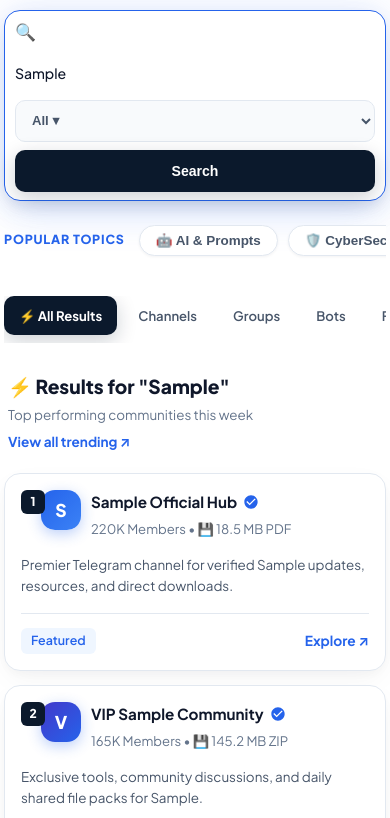
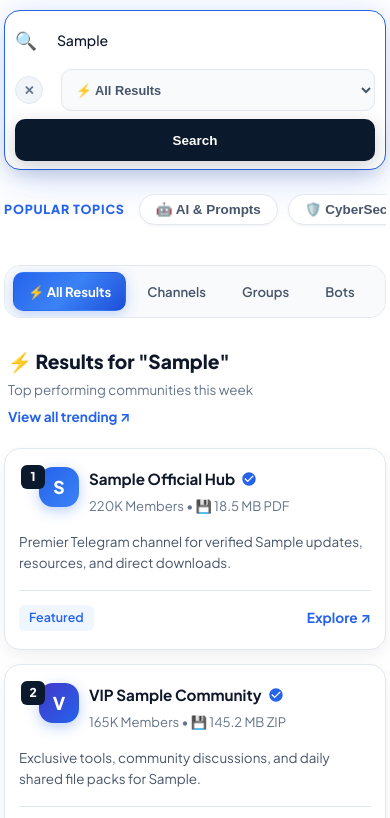
Before and after one commit to abcd-90/TeleSearcherPro, a website: page search_ext_iframe.html in a window 390 px wide. Both pictures are taken after typing "Sample" into the empty fields and a click on the button "Search". Shown: the top 818 px of the page. Drawn offline with Linux system fonts and the light colour scheme.

Commit message:
fix: resolve about:blank redirect, prevent empty search state, and elevate mobile search UI

```diff
--- a/search_ext_iframe.html
+++ b/search_ext_iframe.html
@@ -4,8 +4,6 @@
   <meta charset="UTF-8">
   <meta name="viewport" content="width=device-width, initial-scale=1.0">
   <title>TeleSearch Engine Search Frame</title>
-  <!-- Force external links to open in a new tab to avoid iframe blocking -->
-  <base target="_blank">
   <link rel="stylesheet" href="css/telesearch.css">
   <script src="js/security.js" defer></script>
 
@@ -44,6 +42,7 @@
       box-shadow: 0 10px 30px rgba(15, 23, 42, 0.05);
       margin-bottom: 24px;
       transition: all var(--transition-normal);
+      position: relative;
     }
 
     .ts-search-input-group:focus-within {
@@ -52,11 +51,12 @@
     }
 
     .ts-search-icon {
-      color: var(--text-muted);
+      color: var(--primary-blue);
       font-size: 1.2rem;
       margin-right: 12px;
       display: flex;
       align-items: center;
+      flex-shrink: 0;
     }
 
     .ts-main-input {
@@ -65,13 +65,39 @@
       border: none;
       outline: none;
       color: var(--text-primary);
-      font-size: 1.1rem;
+      font-size: 1.05rem;
       font-family: var(--font-sans);
       font-weight: 500;
+      min-width: 0;
     }
 
     .ts-main-input::placeholder {
       color: var(--text-muted);
+    }
+
+    .ts-clear-input-btn {
+      background: #F1F5F9;
+      border: 1px solid var(--border-subtle);
+      color: var(--text-muted);
+      width: 28px;
+      height: 28px;
+      border-radius: 50%;
+      display: inline-flex;
+      align-items: center;
+      justify-content: center;
+      font-size: 0.8rem;
+      font-weight: 700;
+      cursor: pointer;
+      margin-right: 10px;
+      transition: all var(--transition-fast);
+      flex-shrink: 0;
+      padding: 0;
+    }
+
+    .ts-clear-input-btn:hover {
+      background: var(--accent-rose);
+      color: #ffffff;
+      border-color: var(--accent-rose);
     }
 
     .ts-category-dropdown {
@@ -85,6 +111,12 @@
       outline: none;
       cursor: pointer;
       margin-right: 10px;
+      transition: all var(--transition-fast);
+    }
+
+    .ts-category-dropdown:hover, .ts-category-dropdown:focus {
+      border-color: var(--border-highlight);
+      color: var(--primary-blue);
     }
 
     .ts-category-dropdown option {
@@ -106,6 +138,7 @@
       display: inline-flex;
       align-items: center;
       gap: 8px;
+      flex-shrink: 0;
     }
 
     .ts-search-btn-primary:hover {
@@ -114,21 +147,9 @@
       box-shadow: 0 8px 25px rgba(11, 25, 44, 0.3);
     }
 
-    /* Google CSE Search Component Styling Overrides */
-    .gcse-search, .gsc-control-cse, .gsc-control-wrapper-cse,
-    .gsc-results-wrapper-visible, .gsc-results-wrapper-overlay, .gsc-wrapper {
-      width: 100% !important;
-      max-width: 1000px !important;
-      margin: 0 auto !important;
-      background-color: transparent !important;
-      border: none !important;
-      padding: 0 !important;
-    }
-
-    .gsc-search-box-tools, .gsc-search-box {
-      margin: 0 auto 24px auto !important;
-      max-width: 900px !important;
-      width: 100% !important;
+    /* Hide Native Google CSE Search Bar completely so only unified search bar is visible */
+    .gsc-search-box-tools, .gsc-search-box, form.gsc-search-box, table.gsc-search-box {
+      display: none !important;
     }
 
     /* Light Input Box for Google CSE */
@@ -521,42 +542,46 @@
       .ts-search-input-group {
         padding: 10px 12px;
         flex-wrap: wrap;
-        gap: 8px;
+        gap: 10px;
         border-radius: var(--radius-md);
       }
       .ts-search-icon {
         display: flex;
-        font-size: 1.05rem;
+        font-size: 1.1rem;
       }
       .ts-main-input {
         font-size: 0.94rem;
-        flex: 1 1 calc(100% - 32px);
-        width: calc(100% - 32px);
-        min-height: 38px;
+        flex: 1 1 calc(100% - 75px);
+        min-height: 42px;
       }
       .ts-category-dropdown {
         font-size: 0.82rem;
         padding: 10px 12px;
         margin-right: 0;
-        flex: 1;
+        flex: 1 1 45%;
         min-height: 42px;
+        border-radius: var(--radius-sm);
       }
       .ts-search-btn-primary {
-        padding: 10px 18px;
+        padding: 10px 16px;
         font-size: 0.88rem;
-        flex: 1;
+        flex: 1 1 45%;
         justify-content: center;
         min-height: 42px;
+        border-radius: var(--radius-sm);
       }
       .category-tabs-bar {
         justify-content: flex-start;
         overflow-x: auto;
         flex-wrap: nowrap;
-        padding-bottom: 8px;
+        padding: 6px 8px;
+        background: #F8FAFC;
+        border: 1px solid var(--border-subtle);
+        border-radius: var(--radius-md);
         -webkit-overflow-scrolling: touch;
         width: 100%;
         scrollbar-width: none;
-        gap: 8px;
+        gap: 6px;
       }
       .category-tabs-bar::-webkit-scrollbar {
         display: none;
@@ -572,6 +597,12 @@
         padding: 8px 14px;
         white-space: nowrap;
         min-height: 38px;
+        border-radius: var(--radius-sm);
+      }
+      .cat-tab.active {
+        background: var(--gradient-brand);
+        color: #ffffff;
+        box-shadow: 0 4px 14px rgba(37, 99, 235, 0.25);
       }
       .filter-btn-pill {
         flex-shrink: 0;
@@ -579,6 +610,7 @@
         padding: 8px 14px;
         font-size: 0.82rem;
         min-height: 38px;
+        border-radius: var(--radius-sm);
       }
       .discovery-cards-grid {
         grid-template-columns: 1fr !important;
@@ -586,8 +618,9 @@
         width: 100% !important;
       }
       .disc-card {
-        padding: 16px !important;
+        padding: 18px 14px !important;
         width: 100% !important;
+        border-radius: var(--radius-md) !important;
       }
       .disc-card-head {
         padding-left: 24px;
@@ -605,7 +638,7 @@
       }
       .ts-card-action-btn, .ts-copy-btn, .ts-bookmark-btn {
         flex: 1;
-        min-width: 110px;
+        min-width: 105px;
         text-align: center;
         justify-content: center;
         padding: 10px 12px;
@@ -622,17 +655,20 @@
     @media (max-width: 480px) {
       .ts-search-input-group {
         padding: 8px 10px;
+        gap: 8px;
       }
       .ts-main-input {
         font-size: 0.88rem;
       }
       .ts-category-dropdown {
-        width: 100%;
-        flex: 1 1 100%;
+        flex: 1 1 48%;
+        font-size: 0.8rem;
+        padding: 8px 10px;
       }
       .ts-search-btn-primary {
-        width: 100%;
-        flex: 1 1 100%;
+        flex: 1 1 48%;
+        font-size: 0.84rem;
+        padding: 8px 10px;
       }
       .discovery-title-bar {
         flex-direction: column;
@@ -664,16 +700,19 @@
     <!-- Custom Unified Search Input Group -->
     <div class="ts-search-input-group">
       <span class="ts-search-icon">🔍</span>
-      <input type="text" id="tsInlineSearchInput" class="ts-main-input" placeholder="Search channels, groups, bots, files, or topics..." onkeyup="handleInlineSearchKey(event)">
+      <input type="text" id="tsInlineSearchInput" class="ts-main-input" placeholder="Search 10M+ channels, bots, .zip, .pdf files..." onkeyup="handleInlineSearchKey(event)" oninput="handleInputTextChange(this.value)">
+      <button id="tsClearBtn" class="ts-clear-input-btn" title="Clear Search" onclick="clearSearchInput()" style="display: none;" type="button">✕</button>
       <select id="tsCatSelect" class="ts-category-dropdown" onchange="handleCatSelectChange(this.value)">
-        <option value="all">All ▾</option>
-        <option value="channels">Channels</option>
-        <option value="groups">Groups</option>
-        <option value="bots">Bots</option>
-        <option value="teledrive">Files (.zip, .apk, .pdf)</option>
-        <option value="vault">Private Vault</option>
+        <option value="all">⚡ All Results</option>
+        <option value="channels">📢 Channels</option>
+        <option value="groups">👥 Groups</option>
+        <option value="bots">🤖 Bots</option>
+        <option value="teledrive">📦 Files (.zip, .pdf)</option>
+        <option value="vault">🔐 VIP Vault</option>
       </select>
-      <button class="ts-search-btn-primary" onclick="triggerInlineSearch()">Search</button>
+      <button class="ts-search-btn-primary" onclick="triggerInlineSearch()">
+        <span>Search</span>
+      </button>
     </div>
 
     <!-- Quick Topic Search Chips Bar -->
@@ -825,10 +864,50 @@
       if (grid) grid.scrollBy({ left: 300, behavior: 'smooth' });
     }
 
+    function handleInputTextChange(val) {
+      const clearBtn = document.getElementById('tsClearBtn');
+      if (clearBtn) {
+        clearBtn.style.display = val.trim().length > 0 ? 'inline-flex' : 'none';
+      }
+      if (!val || !val.trim()) {
+        restoreDiscoveryGrid();
+      } else {
+        updateDiscoveryGrid(val);
+      }
+    }
+
+    function clearSearchInput() {
+      const mainInput = document.getElementById('tsInlineSearchInput');
+      const cseInput = document.querySelector('input.gsc-input');
+      const clearBtn = document.getElementById('tsClearBtn');
+
+      if (mainInput) mainInput.value = '';
+      if (cseInput) cseInput.value = '';
+      if (clearBtn) clearBtn.style.display = 'none';
+
+      restoreDiscoveryGrid();
+    }
+
+    function restoreDiscoveryGrid() {
+      const discoveryGrid = document.getElementById('discoveryGrid');
+      const resultsContainer = document.querySelector('.gsc-results-wrapper-visible');
+      const titleEl = document.querySelector('.discovery-title');
+
+      if (resultsContainer) {
+        resultsContainer.style.display = 'none';
+      }
+      if (discoveryGrid) {
+        discoveryGrid.style.display = 'block';
+        if (titleEl) titleEl.innerHTML = '🔥 Trending Hubs & Vaults';
+      }
+      sendHeight();
+    }
+
     function searchTopicQuery(query) {
       const mainInput = document.getElementById('tsInlineSearchInput');
       if (mainInput) {
         mainInput.value = query;
+        handleInputTextChange(query);
         triggerInlineSearch();
       }
     }
@@ -850,11 +929,14 @@
           }
         }
         updateDiscoveryGrid(val);
+        sendHeight();
+      } else {
+        restoreDiscoveryGrid();
       }
     }
 
     function handleInlineSearchKey(e) {
-      updateDiscoveryGrid(e.target.value);
+      handleInputTextChange(e.target.value);
       if (e.key === 'Enter') {
         triggerInlineSearch();
       }
```
